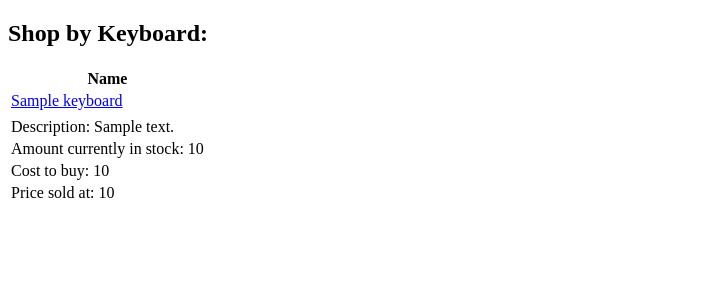
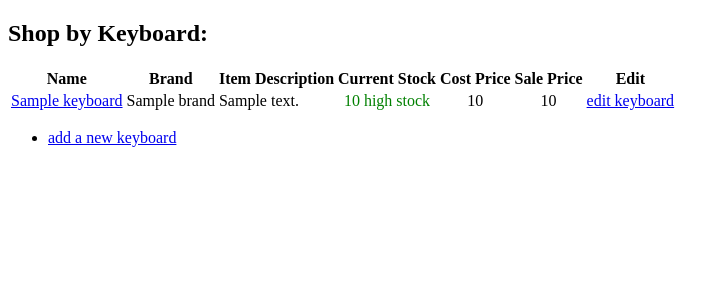
Before and after one commit to TeddyBuckshot/solo_project_python_shop, a Flask app: page /keyboards in a window 1280 px wide. Shown: the part 70-370 px from the top of the page, without its empty margins (0-728 px from the left). Run offline with Flask 2, Linux system fonts and the light colour scheme; a database or web service that is not in the repository returns one stand-in record (values such as "Sample title"); some libraries are stand-ins or nearby versions.

Commit message:
mvp fixed

```diff
--- a/controllers/keyboard_controller.py
+++ b/controllers/keyboard_controller.py
@@ -2,6 +2,7 @@ from flask import Flask, render_template, Blueprint, request, redirect
 from models.brand import Brand
 from models.keyboard import Keyboard
 import repositories.keyboard_repository as keyboard_repository
+import repositories.brand_repository as brand_repository
 
 
 keyboard_blueprint = Blueprint("keyboards", __name__)
@@ -17,3 +18,40 @@ def show_brands(id):
     keyboard = keyboard_repository.select(id)
     brands = keyboard_repository.get_brand(keyboard)
     return render_template("keyboards/view-manufacturer.html", brands=brands, keyboard=keyboard)
+
+@keyboard_blueprint.route("/keyboards/new")
+def new_keyboard():
+    brands = brand_repository.select_all()
+    return render_template("keyboards/new-keyboard.html", brands=brands)
+
+@keyboard_blueprint.route("/keyboards", methods=["POST"])
+def create_keyboard():
+    name = request.form["name"]
+    brand_id = request.form["brand"]
+    description = request.form["description"]
+    current_stock = request.form["current_stock"]
+    cost_price = request.form["cost_price"]
+    sale_price = request.form["sale_price"]
+    brand = brand_repository.select(brand_id)
+    new_keyboard = Keyboard(name, brand, description, current_stock, cost_price, sale_price)
+    keyboard_repository.save(new_keyboard)
+    return redirect("/keyboards")
+
+@keyboard_blueprint.route("/keyboards/<id>/edit")
+def edit_keyboard(id):
+    keyboard = keyboard_repository.select(id)
+    brands = brand_repository.select_all()
+    return render_template('keyboards/edit-keyboard.html', brands=brands, keyboard=keyboard)
+
+@keyboard_blueprint.route("/keyboards/<id>", methods=["POST"])
+def update_keyboard(id):
+    name = request.form["name"]
+    brand_id = request.form["brand_id"]
+    description = request.form["description"]
+    current_stock = request.form["current_stock"]
+    cost_price = request.form["cost_price"]
+    sale_price = request.form["sale_price"]
+    brand = brand_repository.select(brand_id)
+    keyboard = Keyboard(name, brand, description, current_stock, cost_price, sale_price, id)
+    keyboard_repository.update(keyboard)
+    return redirect("/keyboards")
--- a/repositories/keyboard_repository.py
+++ b/repositories/keyboard_repository.py
@@ -51,7 +51,7 @@ def select(id):
 
 def select_all():
     keyboards = []
-    sql = "SELECT * FROM keyboards"
+    sql = "SELECT * FROM keyboards ORDER BY brand_id"
     results = run_sql(sql)
     for row in results:
         brand = brand_repository.select(row['brand_id'])
@@ -68,12 +68,12 @@ def select_all():
     return keyboards
 
 def delete(id):
-    sql = "DELETE FROM brands WHERE id = %s"
+    sql = "DELETE FROM keyboards WHERE id = %s"
     values = [id]
     run_sql(sql, values)
 
 def delete_all():
-    sql = "DELETE FROM brands"
+    sql = "DELETE FROM keyboards"
     run_sql(sql)
 
 
--- a/templates/keyboards/view-keyboards.html
+++ b/templates/keyboards/view-keyboards.html
@@ -1,19 +1,41 @@
 {% extends 'base.html' %}
     {% block content %}
+    <style>
+        .column-allign{
+            text-align: center;
+        }
+    </style>
         <h1>Shop by Keyboard: </h1>
             <table>
                 <tr>
                     <th>Name</th>
+                    <th>Brand</th>
+                    <th>Item Description</th>
+                    <th>Current Stock</th>
+                    <th>Cost Price</th>
+                    <th>Sale Price</th>
+                    <th>Edit</th>
                 </tr>
                 {% for board in keyboards %}
-                <tr>
+                <tr class="table">
                     <td><a href="/keyboards/{{ board.id }}"> {{board.name}} </a></td>
+                    <td> {{board.brand.name}} </td>
+                    <td> {{board.description}} </td>
+                    {% if board.current_stock > 5 %}
+                    <td class="column-allign" style="color:green"> {{board.current_stock}} high stock</td>
+                    {% else %}
+                    <td class="column-allign" style="color:red"> {{board.current_stock}} low stock</td>
+                    {% endif %}
+                    <td class="column-allign"> {{board.cost_price}} </td>
+                    <td class="column-allign"> {{board.sale_price}} </td>
+                    <td class="column-allign"><a href="/keyboards/{{ board.id }}/edit"> edit keyboard</a></td>
                 </tr>
-                <tr><td><!-- <td> {{board.brand}} </td> --></td></tr>
-                <tr><td>Description: {{board.description}} </td></tr>
-                <tr><td>Amount currently in stock: {{board.current_stock}} </td></tr>
-                <tr><td>Cost to buy: {{board.cost_price}} </td></tr>
-                <tr><td>Price sold at: {{board.sale_price}} </td></tr>
                 {% endfor %}
             </table>
+
+            <footer>
+                <ul>
+                    <li><a id="new-keyboard" href="/keyboards/new"> add a new keyboard</a></li>
+                </ul>
+            </footer>
     {% endblock %}
```
Also changed, not shown: templates/keyboards/edit-keyboard.html (+42 -0 lines), templates/keyboards/new-keyboard.html (+42 -0 lines).
